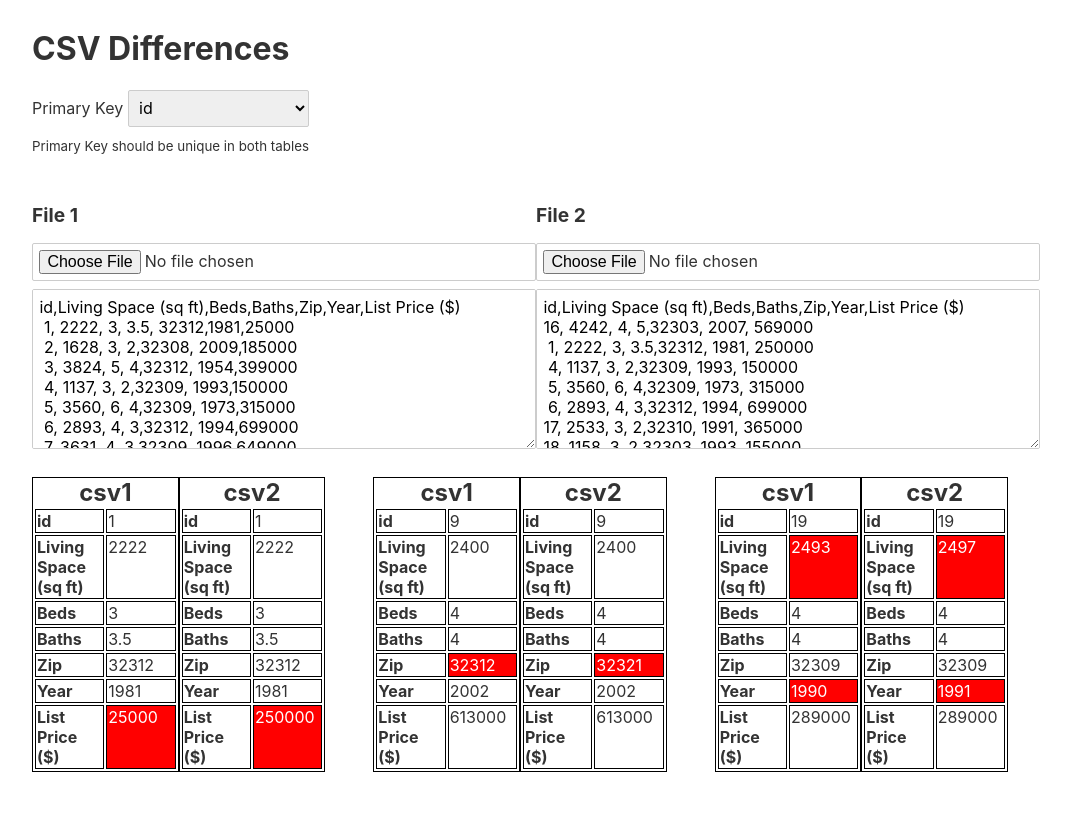
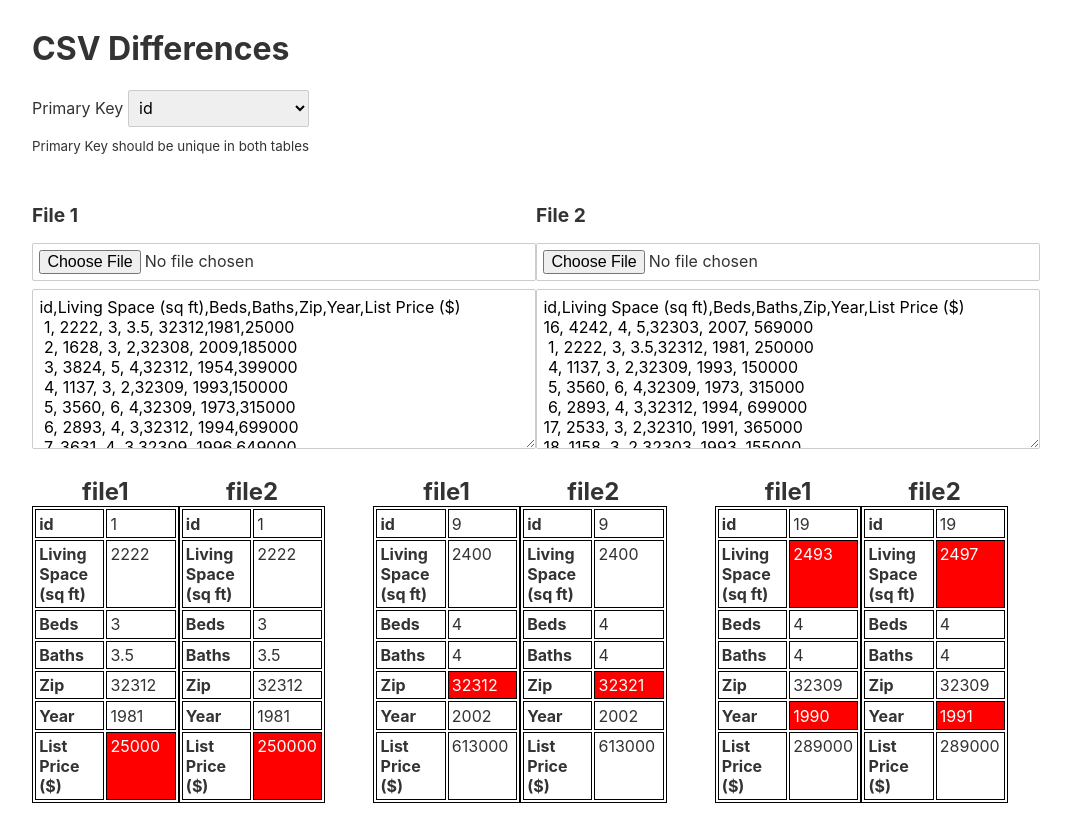
Before and after one commit to zerophin/csv-differences, a Svelte app: page / in a window 1280 px wide. Shown: the whole page, without its empty margins (104-1175 px from the left). Before the commit the page ends 804 px from the top, so only its background shows below. Built offline with nearby package versions, Linux system fonts and the light colour scheme.

Commit message:
styling: basic table styling

```diff
--- a/src/App.svelte
+++ b/src/App.svelte
@@ -35,8 +35,8 @@
       })
       if (errors.length > 0) {
         let newErrObj = {
-          csv1: row,
-          csv2: row2,
+          file1: row,
+          file2: row2,
           errorKeys: errors,
         }
         rowDifferences.push(newErrObj);
--- a/src/components/Table.svelte
+++ b/src/components/Table.svelte
@@ -48,7 +48,7 @@
     table {
         width: 100%;
         border: 1px solid #000;
-        display: block;
+        /*display: block;*/
     }
 
     tr {
@@ -57,6 +57,7 @@
 
     th, td {
         width: 50%;
+        padding: .2rem;
         text-align: left;
         vertical-align: top;
         border: 1px solid #000;
```
